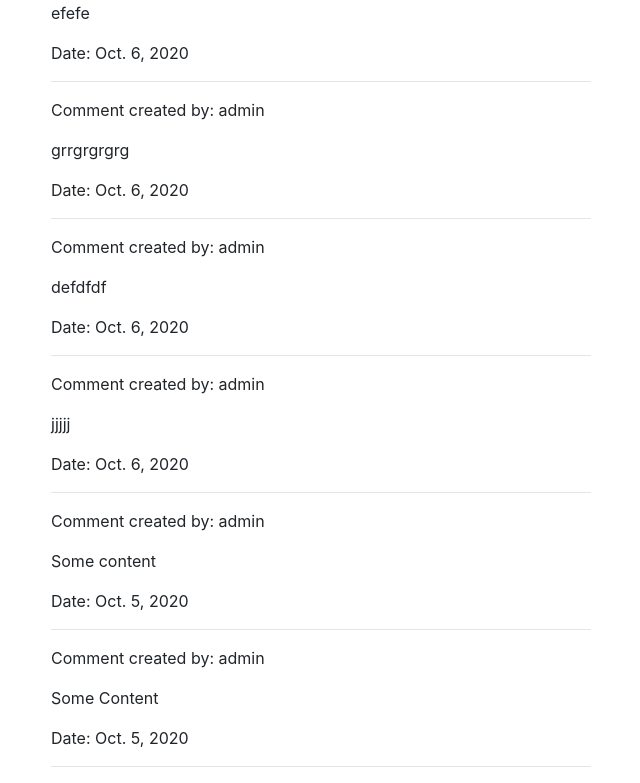
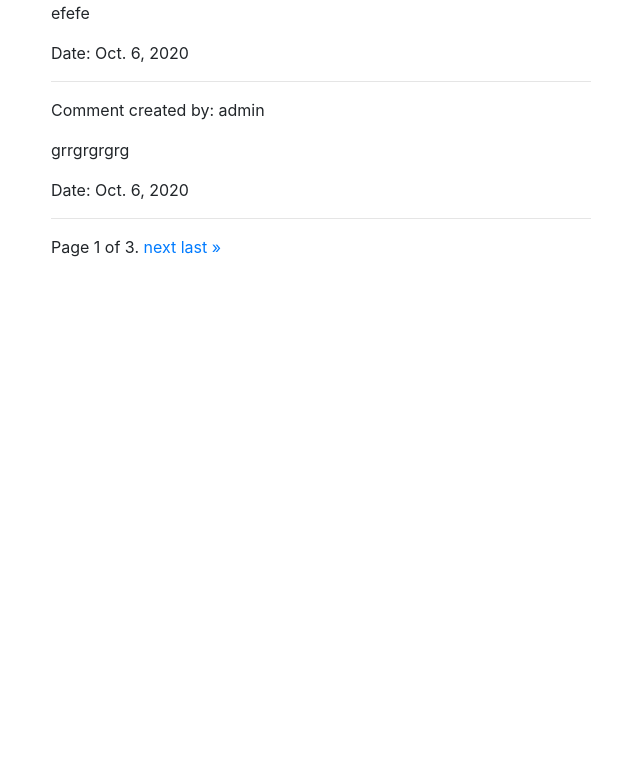
Before and after one commit to NuraiM1998/Comment-Service, a Django app: a page that uses comment_service/posts/templates/post_detail.html in a window 1280 px wide. Shown: the part 645-1428 px from the top of the page, without its empty margins (224-864 px from the left). After the commit the page ends 902 px from the top, so only its background shows below. Run offline with Django 3.2, Linux system fonts and the light colour scheme; data comes from the database, SQL or seed files in the repository; some libraries are stand-ins or nearby versions.

Commit message:
pagination added

```diff
--- a/comment_service/posts/templates/post_detail.html
+++ b/comment_service/posts/templates/post_detail.html
@@ -18,12 +18,32 @@
 
                     <p class='mt-3'><input type="submit" value='Оставить комментарий'></p>
                 </form>
-                {% for comment in comments %}
+                {% for comment in object_list %}
                 <p>Comment created by: {{ comment.user }}</p>
                     <p>{{ comment.content }}</p>
                 <p>Date: {{ comment.timestamp|date }}</p>
                     <hr>
                 {% endfor %}
+
+                {% if is_paginated %}
+                <div class="pagination">
+                    <span class="step-links">
+                        {% if page_obj.has_previous %}
+                            <a href="?page=1">&laquo; first</a>
+                            <a href="?page={{ page_obj.previous_page_number }}">previous</a>
+                        {% endif %}
+
+                        <span class="current">
+                            Page {{ page_obj.number }} of {{ page_obj.paginator.num_pages }}.
+                        </span>
+
+                        {% if page_obj.has_next %}
+                            <a href="?page={{ page_obj.next_page_number }}">next</a>
+                            <a href="?page={{ page_obj.paginator.num_pages }}">last &raquo;</a>
+                        {% endif %}
+                    </span>
+                </div>
+                      {% endif %}
             {% endblock %}
         </div>
     </div>
--- a/comment_service/posts/views.py
+++ b/comment_service/posts/views.py
@@ -6,7 +6,7 @@ from datetime import datetime
 from django.http import Http404
 from django.utils import timezone
 from django.views import View
-from django.views.generic.list import ListView
+from django.views.generic.list import ListView, MultipleObjectMixin
 from django.views.generic.detail import DetailView
 from django.shortcuts import render, get_object_or_404, redirect
 from django.views.generic.edit import CreateView, FormView, FormMixin
@@ -22,16 +22,18 @@ class PostList(ListView):
         return Post.objects.order_by('date_pub').reverse()
 
 
-class PostDetail(DetailView, FormMixin):
+class PostDetail(DetailView, FormMixin, MultipleObjectMixin):
     model = Post
     template_name = 'post_detail.html'
     form_class = CommentForm
     queryset = Post.objects.filter(date_pub__year__gte=2020)
+    paginate_by = 2
     success_url = '/'
 
 
     def get_context_data(self, **kwargs):
-        context = super().get_context_data(**kwargs)
+        object_list = Comment.objects.all()
+        context = super().get_context_data(object_list=object_list, **kwargs)
         context['form'] = self.form_class
         context['comments'] = Comment.objects.all()
         return context
```
